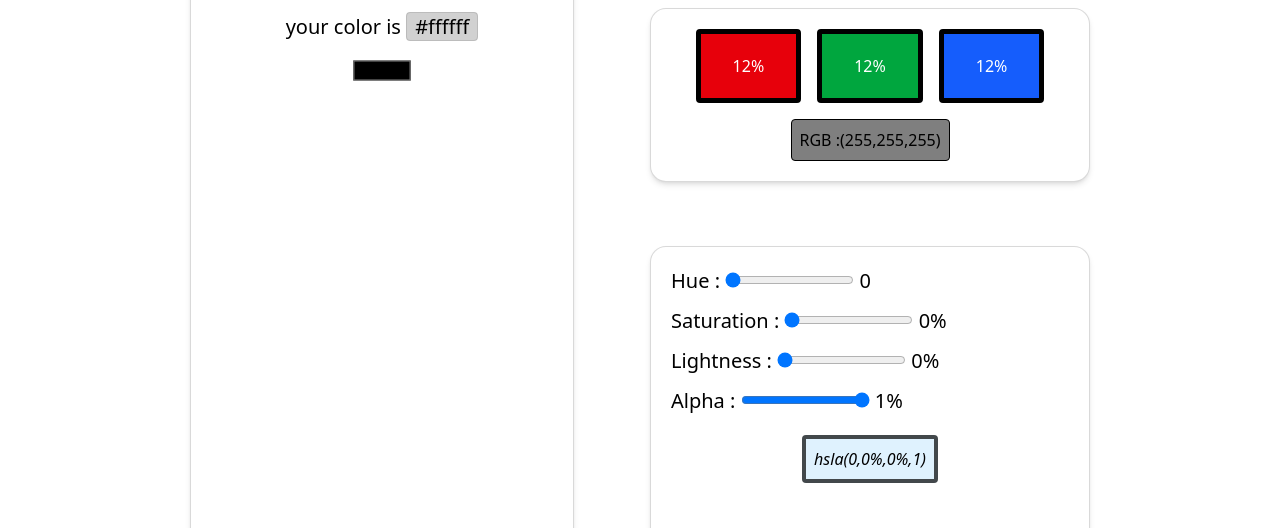
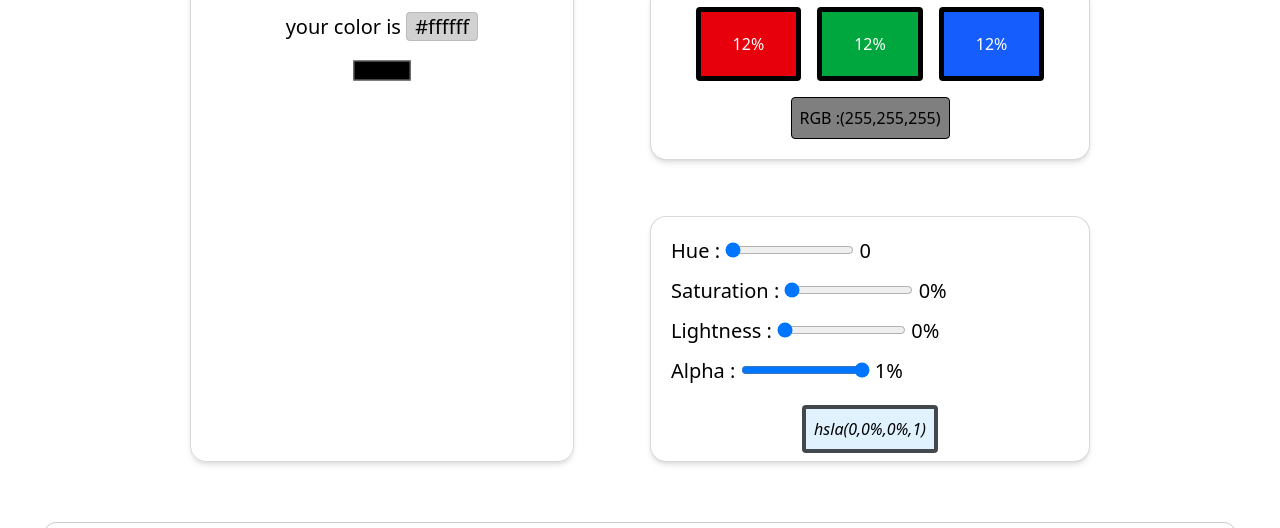
Before and after one commit to marhel28/color-picker, a website: page index.html in a window 1280 px wide. Shown: the part 272-800 px from the top of the page. Drawn offline with Linux system fonts and the light colour scheme.

Commit message:
all files

```diff
--- a/index.html
+++ b/index.html
@@ -96,7 +96,7 @@
 
                 </div>
             </div>
-            <div class="show-hsla w-full h-32 flex justify-center" >
+            <div class="show-hsla w-full h-1/2 flex justify-center mb-2" >
                 <div class="w-max h-max bg-sky-100 border-4 border-black/70 rounded ">
                     <h1 class="copy-hsl text-center italic cursor-pointer  p-2 ">hsla(0,0%,0%,1)</h1>
 
```
Also changed, not shown: src/output.css.
